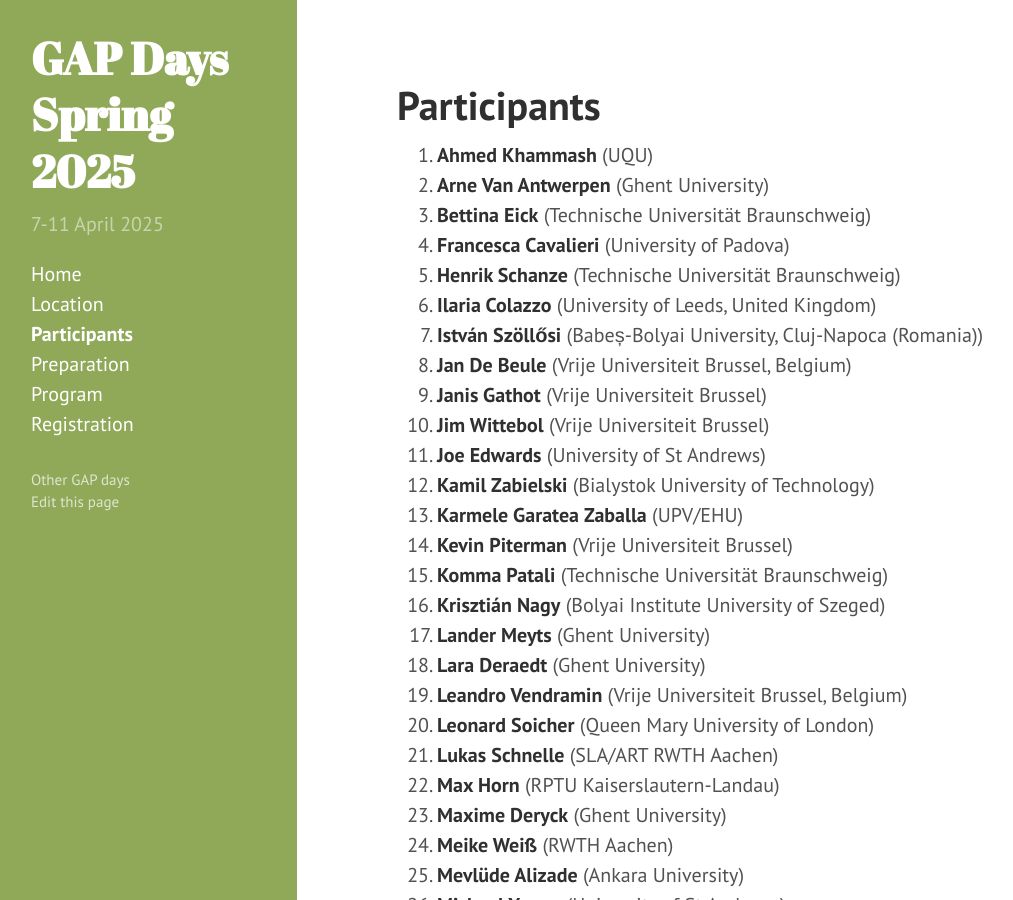
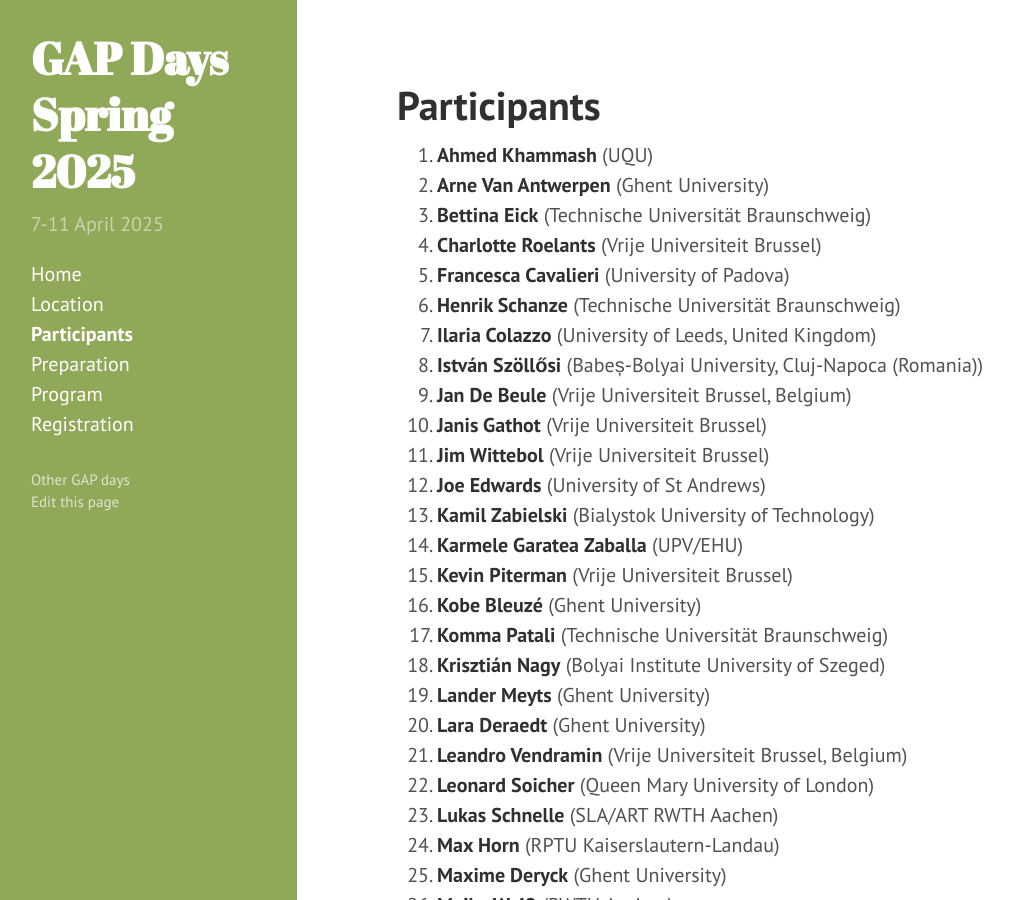
Before and after one commit to gapdays/gapdays2025-spring, a Jekyll site: the page built from participants.md, in a window 1280 px wide and 900 px high. Shown: the whole window, without its empty margins (3-1016 px from the left). Built offline with Jekyll 4.4.1, drawn with Linux system fonts in a browser that asks for light colours.

Commit message:
updated list of participants

```diff
--- a/participants.md
+++ b/participants.md
@@ -47,6 +47,8 @@ participants:
   - {name: Komma Patali, affiliation: "Technische Universität Braunschweig"}
   - {name: Arne Van Antwerpen, affiliation: "Ghent University"}
   - {name: Joe Edwards, affiliation: "University of St Andrews"}
+  - {name: Kobe Bleuzé, affiliation: "Ghent University"}
+  - {name: Charlotte Roelants, affiliation: "Vrije Universiteit Brussel"}
 
 ---
 
```
